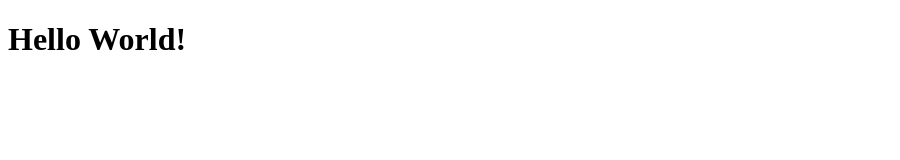
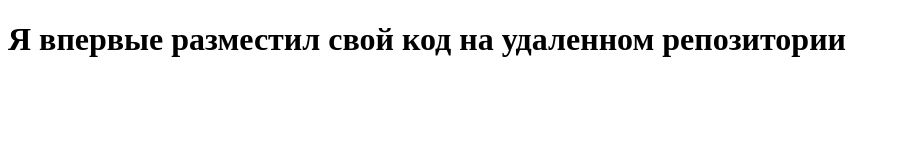
Before and after one commit to Kusariba/repo, a plain HTML site: page index.html in a window 1280 px wide. Shown: the whole page, without its empty margins (0-900 px from the left). Drawn offline with Linux system fonts and the light colour scheme.

Commit message:
New commit

```diff
--- a/index.html
+++ b/index.html
@@ -3,9 +3,9 @@
 <head>
     <meta charset="UTF-8">
     <meta name="viewport" content="width=device-width, initial-scale=1.0">
-    <title>Document</title>
+    <title>New git project</title>
 </head>
 <body>
-    <h1>Hello World!</h1>
+    <h1>Я впервые разместил свой код на удаленном репозитории</h1>
 </body>
 </html>
```
Also changed, not shown: 1 other file.
